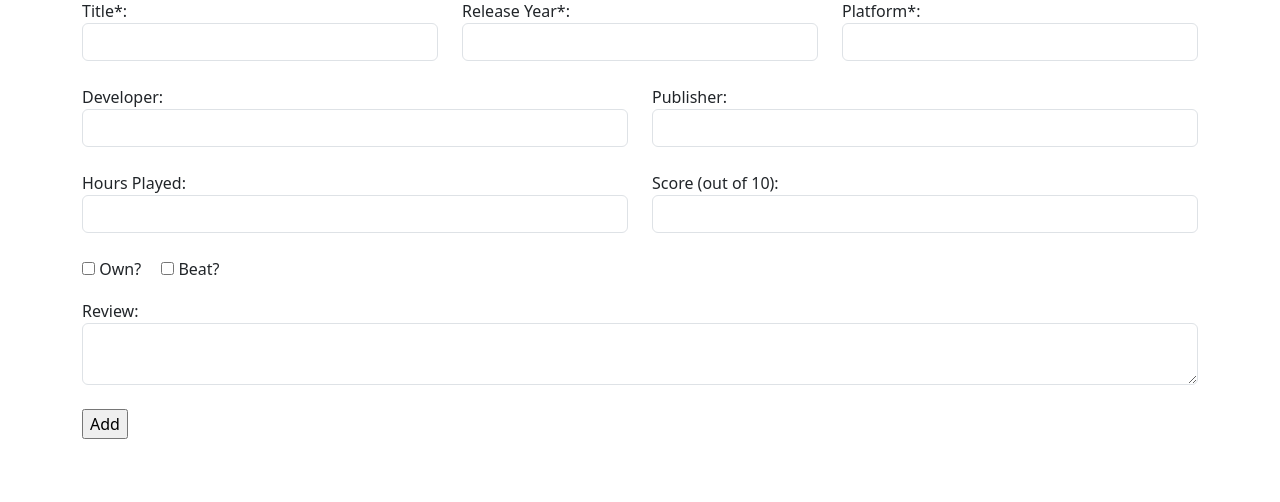
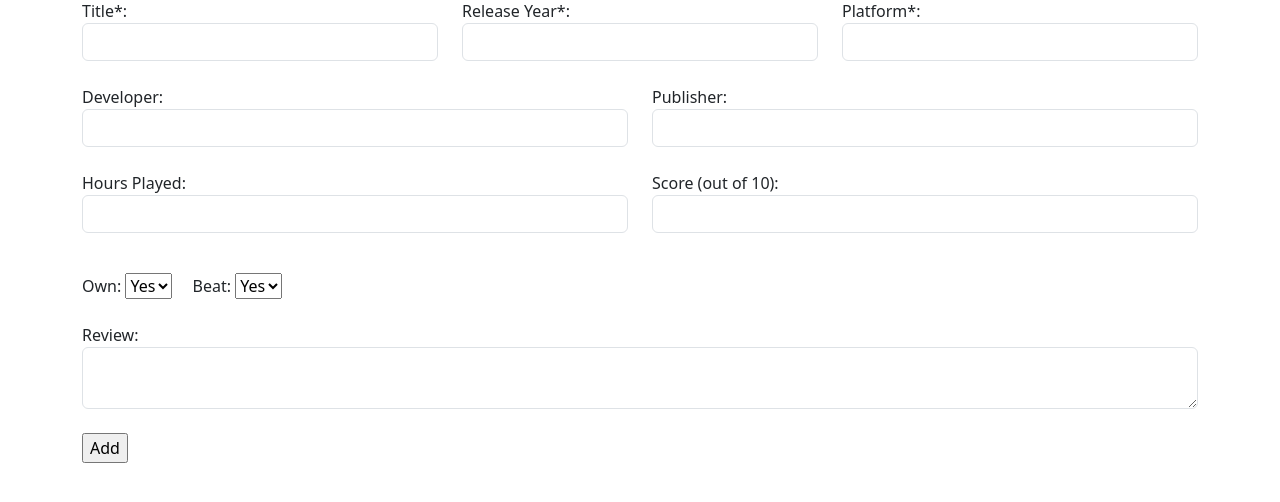
Before and after one commit to Bastion428/MainProgram, a Flask app: page /add-game in a window 1280 px wide. Shown: the part 209-711 px from the top of the page. Run offline with Flask 3, Linux system fonts and the light colour scheme; the visitor is signed in with stand-in values (Sample User, id 1); some libraries are stand-ins or nearby versions.

Commit message:
Changed two checkbox inputs into select options because preventDefault() was causing updating issues.

```diff
--- a/website/templates/add_game.html
+++ b/website/templates/add_game.html
@@ -46,26 +46,31 @@
 
         <div class="form-group col">
             <label for="score">Score (out of 10): </label>
-            <input type="number" class="form-control mb-4" name="score" id="score" min="0" max="10">
+            <input type="number" class="form-control mb-4" name="score" step="0.5" id="score" min="0" max="10">
         </div>
     </div>
 
 
     <div class="form-group form-check-inline">
-        <input type="checkbox" class="mb-4" id="own" name="own">
-        <label for="own"> Own?</label><br>
+        <label for="own">Own:</label>
+        <select name="own" id="own-edit" class="mb-4 mt-3">
+            <option value="Yes" selected>Yes</option>
+            <option value="No">No</option>
+        </select>
     </div>
     <div class="form-group form-check-inline">
-        <input type="checkbox" class="mb-4" id="beat" name="beat">
-        <label for="beat"> Beat?</label><br>
+        <label for="beat">Beat:</label>
+        <select name="beat" id="beat-edit" class="mb-4 mt-3">
+            <option value="Yes" selected>Yes</option>
+            <option value="No">No</option>
+        </select>
     </div>
 
 
     <div class="form-group">
         <label for="review">Review: </label>
-        <textarea name="review" class="form-control mb-4" id="review" class="form-control"></textarea>
+        <textarea name="review" class="form-control mb-4" id="review" ></textarea>
     </div>
-
 
     <input type="submit" value="Add">
 </form>
```
